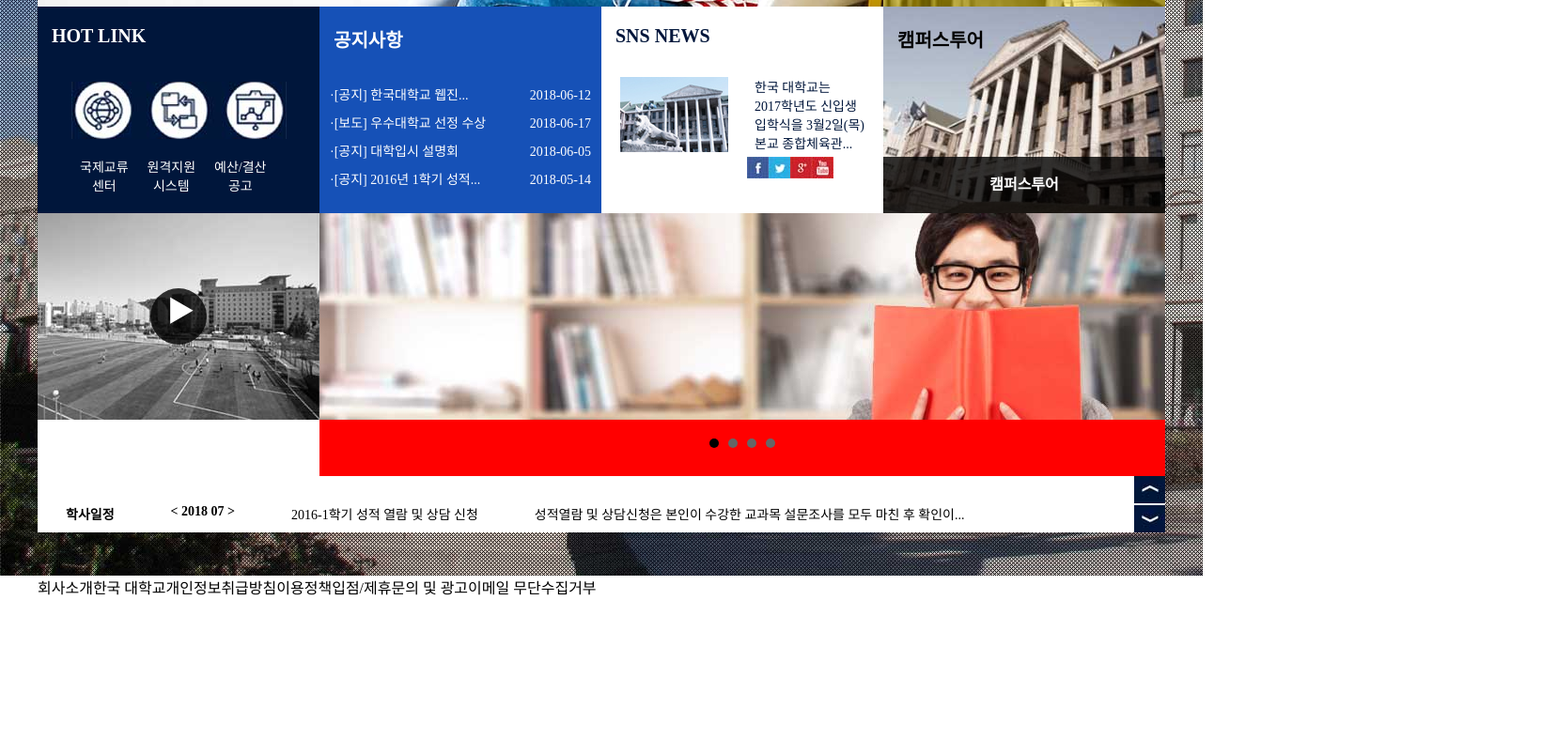
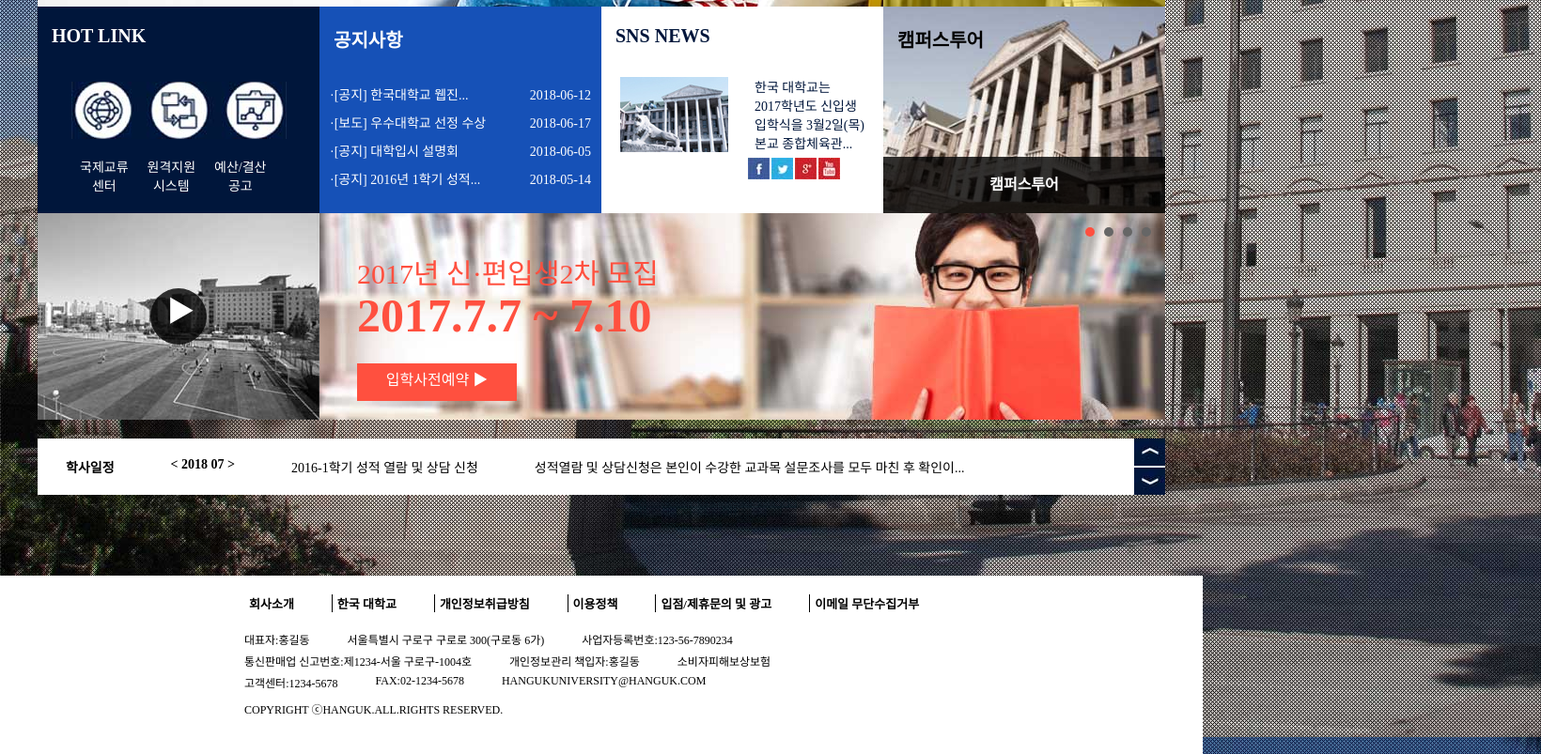
Before and after one commit to kkang1225/hompage_design, a plain HTML site: page school/index.html in a window 1280 px wide. Shown: the part 787-1590 px from the top of the page at 94% size, 1640 px wide, since content can reach past the window. Drawn offline with Linux system fonts and the light colour scheme; files whose address does not match are found by name.

Commit message:
complete

```diff
--- a/school/css/index_style_0820.css
+++ b/school/css/index_style_0820.css
@@ -8,9 +8,10 @@ body{background:url(../images/background.jpg);}
 #main_gnb .left:after{content:"";display:block;clear:both;}
 #main_gnb .left{position:absolute;left:0;top:0;}
 #main_gnb .left li{float:left;width:125px;background:#00163b;margin-right:5px;padding:0 30px;}
-#main_gnb .left a{color:#fff;}
+#main_gnb .left a{display:block;color:#fff;}
 #main_gnb .left li:hover{background:#fff;color:#787878;cursor:pointer;}
-#main_gnb .left a:hover{color:#787878;}
+#main_gnb .left a:hover{background:#fff;color:#787878;}
+
 #main_gnb .right:after{content:"";display:block;clear:both;}
 #main_gnb .right{position:absolute;right:0;}
 #main_gnb .right li{float:left;margin-right:5px;}
@@ -48,10 +49,14 @@ body{background:url(../images/background.jpg);}
 #content_wrap #icon li{float:left;padding:20px;}
 #content_wrap #icon a{display:block;color:#fff;text-align:center;}
 #content_wrap #icon a:hover{font-weight:bold;}
+
 /*#slide_wrap:after{content:"";display:block;clear:both;}
 #slide_wrap .slide01{float:left;}*/
 .bx-wrapper{box-shadow:none;border:none;}
-.slide01 .bx-pager{right:50px;bottom:50px;}
+#slide_wrap .bx-pager{bottom:60px;right:70px;}
+#slide_wrap .bx-pager a.active{background:#1651b7;}
+#slide_wrap2 .bx-pager{top:-10px;right:-400px;}
+#slide_wrap2 .bx-pager a.active{background:#ff503f;}
 #slide_wrap .prev{position:absolute;left:0;top:180px;}
 #slide_wrap .next{position:absolute;right:300px;top:180px;}
 #slide_wrap:after{content:"";display:block;clear:both;}
@@ -68,7 +73,7 @@ position:absolute;bottom:60px;left:30px;}
 #text3{width:300px;height:440px;position:absolute;top:-10px;right:0;}
 #text3 p{display:block;color:#fff;font-size:40px;position:absolute;top:80px;right:20px;}
 #text4 p{display:block;color:#fff;position:absolute;right:50px;bottom:120px;}
-section{width:1200px;margin:0 auto;background:#fff;}
+section{width:1200px;margin:0 auto;}
 #banner:after{content:"";display:block;clear:both;}
 #banner div{float:left;width:300px;height:220px;}
 #banner .title{font-size:20px;padding:20px 15px;font-weight:bold;}
@@ -88,10 +93,10 @@ section{width:1200px;margin:0 auto;background:#fff;}
 #notice .text5,#notice .date{font-size:14px;line-height:30px;margin:0 11px;}
 
 #sns{background:#fff;color:#00163b;position:relative;}
-#sns .school{position:absolute;top:75px;left:20px;}
+#sns .school img{position:absolute;top:75px;left:20px;}
 #sns p{display:block;position:absolute;top:75px;right:20px;font-size:14px;}
 #sns .icon{overflow:hidden;position:absolute;top:160px;left:155px;}
-#sns .icon img{float:left;}
+#sns .icon img{float:left;padding:1px;}
 
 #tour{background:url(../images/학교02.jpg);position:relative;}
 #tour .name{width:300px;height:60px;background:rgba(0,0,0,0.8);position:absolute;bottom:0;}
@@ -99,18 +104,31 @@ section{width:1200px;margin:0 auto;background:#fff;}
 #video{width:300px;height:220px;background:url(../images/학교03.jpg);position:relative;float: left;}
 #video .play{border-radius:50%;background:rgba(0,0,0,0.8);width:60px;height:60px;color:#fff;
 			text-align:center;line-height:50px;font-size:30px;padding-left:5px;position:absolute;bottom:80px;left:120px;}
-#slide_wrap2{width:900px;background:red;float: right;}
-#slide02 .bx-pager{top:0;}
-#slde_wrap2 .bx-wrapper{margin-bottom:-60px;}
+#slide_wrap2{width:900px;height:220px;background:red;float: right;position:relative;}
+#slide_wrap2 p,#slide_wrap2 h2{color:#ff503f;position:absolute;left:40px;}
+#slide_wrap2 p{top:40px;font-size:30px;}
+#slide_wrap2 h2{top:80px;font-size:50px;}
+#before{width:170px;height:40px;background:#ff503f;text-align:center;position:absolute;left:40px;}
+.box03 a{color:#fff;line-height:35px;}
+#slide_wrap2 .bx-wrapper{margin-bottom:-60px;}
+
 #bottom_content:after{content:"";display:block;clear:both;}
 .bx-viewport{position:absolute;right:0;}
-#schedule{height:60px;background:#fff;overflow:hidden;position:relative;}
-#schedule p{float:left;font-size:14px;padding:30px;}
+
+#schedule{height:60px;background:#fff;overflow:hidden;position:relative;margin-top:20px;}
+#schedule p{float:left;font-size:14px;padding:20px 30px;}
 #schedule p:nth-child(3){color:#686868;}
 #schedule p:nth-child(4){color:#686868;}
 #schedule img{float:right;}
 #schedule .second{position:absolute;bottom:0;right:0;}
+
 footer{height:190px;background:#fff;margin-top:100px;}
 #footer_wrap{width:1200px;margin:0 auto;}
+#main_footer{width:100%;margin-left:200px;}
 #main_footer ul{overflow:hidden;}
 #main_footer li{float:left;}
+.introduce{}
+.introduce li{border-left:1px solid #000;margin:20px;padding-left:5px;font-size:13px;font-weight:bold;}
+.introduce li:first-child{border-left:none;}
+.info li{font-size:12px;color:#9b9b9b;padding:0 20px;margin-bottom:5px;}
+.info:last-child li{margin-top:5px;}
--- a/school/index.html
+++ b/school/index.html
@@ -21,6 +21,7 @@
 
 			$('.prev').click(function(){
 				myslider.goToPrevSlide();
+				return false;
 			});
 			$('.next').click(function(){
 				myslider.goToNextSlide();
@@ -153,10 +154,10 @@
 						</div>
 						<p>한국 대학교는<br>2017학년도 신입생<br>입학식을 3월2일(목)<br>본교 종합체육관...</p>
 						<div class="icon">
-							<img src="./images/facebook.jpg" alt="facebook_icon">
-							<img src="./images/twitter.jpg" alt="twitter_icon">
-							<img src="./images/google.jpg" alt="google_icon">
-							<img src="./images/youtube.jpg" alt="youtube_icon">
+							<a href="#"><img src="./images/facebook.jpg" alt="facebook_icon"></a>
+							<a href="#"><img src="./images/twitter.jpg" alt="twitter_icon"></a>
+							<a href="#"><img src="./images/google.jpg" alt="google_icon"></a>
+							<a href="#"><img src="./images/youtube.jpg" alt="youtube_icon"></a>
 						</div>
 					</div>
 					<div id="tour">
@@ -177,6 +178,13 @@
 							<li><img src="./images/학생.jpg" alt="학생3"></li>
 							<li><img src="./images/학생.jpg" alt="학생4"></li>
 						</ul>
+						<p>2017년 신·편입생2차 모집</p>
+						<h2>2017.7.7 ~ 7.10</h2>
+						<div id="before">
+							<div class="box03">
+								<a href="#">입학사전예약 ▶</a>
+							</div>
+						</div>
 					</div>
 				</div>
 				<div id="schedule">
@@ -194,7 +202,7 @@
 	<footer>
 		<div id="footer_wrap">
 			<div id="main_footer">
-				<ul>
+				<ul class="introduce">
 					<li><a href="#">회사소개</a></li>
 					<li><a href="#">한국 대학교</a></li>
 					<li><a href="#">개인정보취급방침</a></li>
@@ -202,6 +210,24 @@
 					<li><a href="#">입점/제휴문의 및 광고</a></li>
 					<li><a href="#">이메일 무단수집거부</a></li>
 				</ul>
+				<ul class="info">
+					<li><a href="#">대표자:홍길동</a></li>
+					<li><a href="#">서울특별시 구로구 구로로 300(구로동 6가)</a></li>
+					<li><a href="#">사업자등록번호:123-56-7890234</a></li>
+				</ul>
+				<ul class="info">
+					<li><a href="#">통신판매업 신고번호:제1234-서울 구로구-1004호</a></li>
+					<li><a href="#">개인정보관리 책입자:홍길동</a></li>
+					<li><a href="#">소비자피해보상보험</a></li>
+				</ul>
+				<ul class="info">
+					<li><a href="#">고객센터:1234-5678</a></li>
+					<li><a href="#">FAX:02-1234-5678</a></li>
+					<li><a href="#">HANGUKUNIVERSITY@HANGUK.COM</a></li>
+				</ul>
+				<ul class="info">
+					<li><a href="#">COPYRIGHT ⓒHANGUK.ALL.RIGHTS RESERVED.</a></li>
+				</ul>
 			</div>
 		</div>
 	</footer>
```
